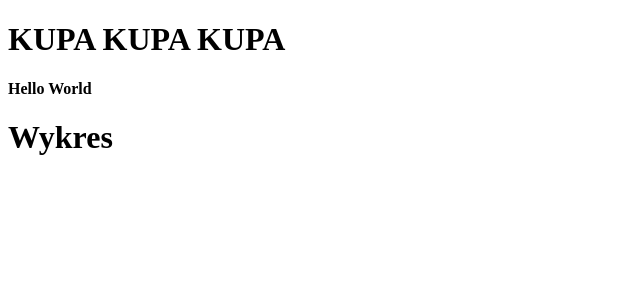
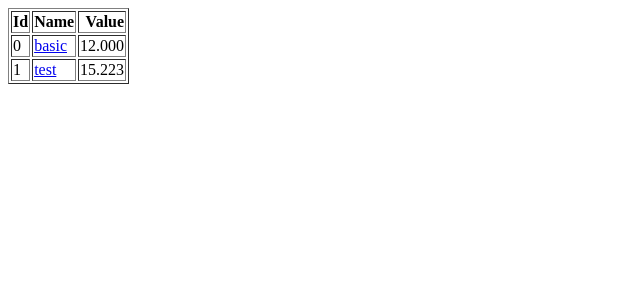
Before and after one commit to OlgierdNieszporek/steamMarketScraper, a Flask app: page / in a window 1280 px wide. Shown: the top 300 px of the page, without its empty margins (0-640 px from the left). Run offline with Flask 3, Linux system fonts and the light colour scheme.

Commit message:
Poprawki w tablicy - dodanie dynamicznzie tworzonej tablicy z linakmi do podstron

```diff
--- a/project/controllers/HomePageController.py
+++ b/project/controllers/HomePageController.py
@@ -2,39 +2,24 @@
 import os
 import pandas as pd
 from project import app
-from flask import render_template, redirect, url_for
+from flask import render_template, redirect, url_for, request
+
+id = [0, 1]
+names = ['basic', 'test']
+values = [12, 15.223]
 
 #route index
 @app.route('/')
 def index():
-    data = {
-        "title": "KUPSKO",
-        "body": "KUPA KUPA KUPA"
-    }
-    return render_template('HomePage.html.j2', data = data)
+    df = pd.DataFrame({
+        'Id': [],
+        'Name':[],
+        'Value': []})
 
+    for i in range(0, len(id)):
+        df.loc[id[i]] = [id[i], names[i], values[i]]
 
+    df['Name'] = df['Name'].apply(lambda x: f'<a href="../{x}">{x}</a>')
+    table = df.to_html(index=False, escape=False)
 
-@app.route('/')
-@app.route('/Table')
-def table():
-    data_dic = {
-        'id': [100, 101, 102],
-        'color': ['red', 'blue', 'red']}
-    columns = ['id', 'color']
-    index = ['a', 'b', 'c']
-
-    df = pd.DataFrame(data_dic, columns=columns, index=index)
-    table2 = df.to_html(index=False)
-
-    return render_template("ProductPage.html.j2", table=table2)
-
-
-
-CHART_FOLDER = os.path.join('static', 'productCharts')
-app.config['CHART_FOLDER'] = CHART_FOLDER
-@app.route('/')
-@app.route('/image')
-def show_index():
-    full_filename = os.path.join(app.config['CHART_FOLDER'], 'Wykres.png')
-    return render_template("ImagePage.html.j2", user_image = full_filename)
+    return render_template("HomePage.html.j2", table=table)
--- a/project/templates/HomePage.html.j2
+++ b/project/templates/HomePage.html.j2
@@ -2,12 +2,9 @@
 <html>
   <head>
     <meta charset="utf-8">
-    <title>{{ data['title'] }}</title>
   </head>
   <body>
-    <h1>{{ data['body'] }}</h1>
-    <h4>Hello World</h4>
-    <h1>Wykres</h1>
+
     <div>
         {{ table }}
     </div>
--- a/project/templates/ImagePage.html.j2
+++ b/project/templates/ImagePage.html.j2
@@ -4,6 +4,8 @@
     <title>IMAGE</title>
 </head>
 <body>
+    <h1>{{ data }}</h1>
+    <h3>{{ utc_dt }}</h3>
     <img src="{{ user_image }}" alt="User Image">
 </body>
 </html>
```
Also changed, not shown: project/controllers/ProductPageController.py (+12 -33 lines), project/templates/ProductPage.html.j2 (+5 -5 lines), project/static/productCharts/Wykres_basic.png (renamed from project/static/productCharts/Wykres.png), project/static/productCharts/Wykres_test.png (added).
